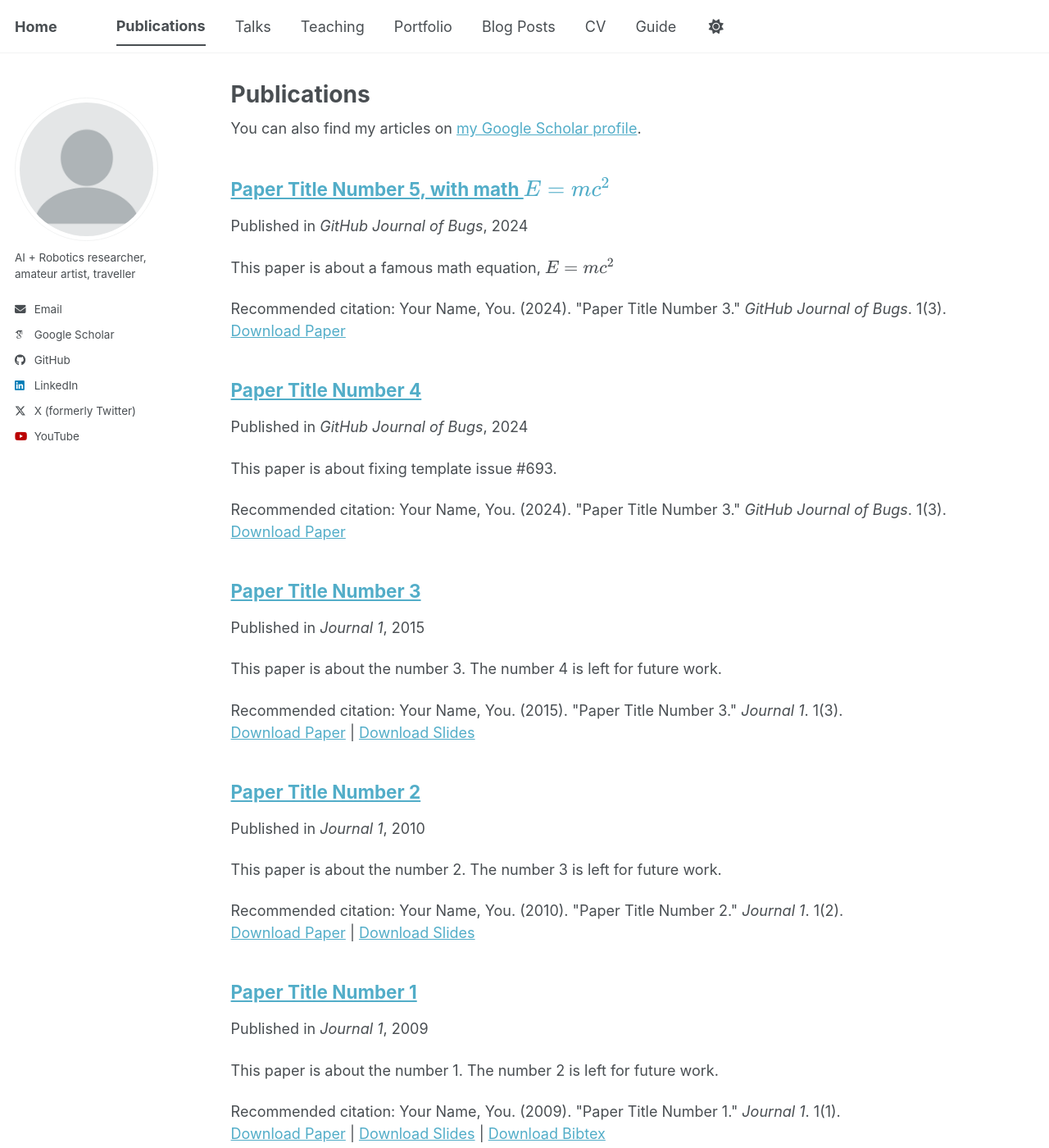
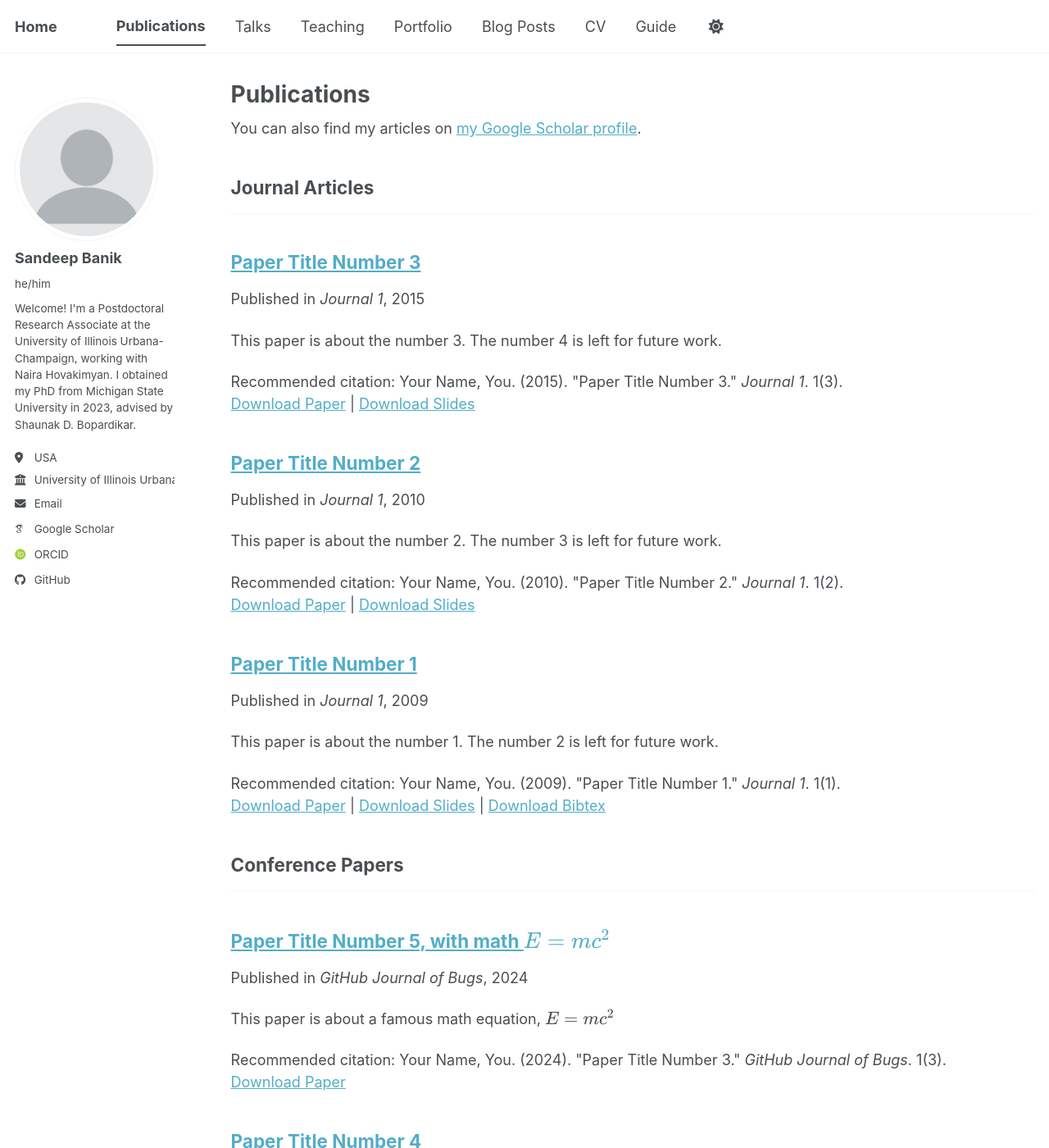
Before and after one commit to sandeepbanik/baniksandeep.github.io, a Jekyll site: the page built from _pages/publications.html, in a window 1280 px wide and 1400 px high. Shown: the whole window at 82% size. Built offline with Jekyll 4.4.1, drawn with Linux system fonts in a browser that asks for light colours; some web fonts are replaced; a script bundle is joined from its source files by our own code; library files that are not in the unit come from our copies; some of the changed lines change nothing that is shown; some of the changed text lies outside the part shown.

Commit message:
Revise site configuration and author details
Updated site configuration with personal details and social media links.

```diff
--- a/_config.yml
+++ b/_config.yml
@@ -3,24 +3,101 @@
 # This config file is meant for settings that affect your entire site, values
 # which you are expected to set up once and rarely need to edit after that.
 # For technical reasons, this file is *NOT* reloaded automatically when you use
-# `jekyll serve`. If you change this file, please restart the server process.
+# `jekyll serve -l -H localhost`. If you change this file, please restart the
+# server process.
 
-# Site Settings
+# Basic Site Settings
 locale                   : "en-US"
+site_theme               : "default" # The available themes options are "default", "air", "sunrise", "mint", "dirt" and "contrast"
 title                    : "Home"
 title_separator          : "-"
 name                     : &name "Sandeep Banik"
-description              : &description "personal description"
-url                      : https://baniksandeep.github.io # the base hostname & protocol for your site e.g. "https://mmistakes.github.io"
+description              : &description "Your Name's academic portfolio"   # Update this with a general description of your site, this is the default if not overridden by a page
+url                      : https://baniksandeep.github.io # The base hostname & protocol for your site e.g. "https://[your GitHub username].github.io",
+                                                           # or if you already have some other page hosted on Github then use "https://[your GitHub username].github.io/[Your Repo Name]"
 baseurl                  : "" # the subpath of your site, e.g. "/blog"
-repository               : "sandeepbanik/baniksandeep.github.io"
-teaser                   :  # filename of teaser fallback teaser image placed in /images/, .e.g. "500x300.png"
-github                   : [metadata]
+repository               : "baniksandeep.github.io"
+
+# Site Author - The following control what appear as part of the author content on the side bar.
+#               If a field is blank the icon and link will not appear, otherwise it will be shown.
+#               Additional customization can be done by editing /_includes/author-profile.html
+author:
+  # Biographic information
+  avatar           : "profile.png"
+  name             : "Sandeep Banik"
+  pronouns         : "he/him"
+  bio              : "Welcome! I'm a Postdoctoral Research Associate at the University of Illinois Urbana-Champaign, working with Naira Hovakimyan. I obtained my PhD from Michigan State University in 2023, advised by Shaunak D. Bopardikar."
+  location         : "USA"
+  employer         : "University of Illinois Urbana-Champaign"
+  uri              : # URL
+  email            : "baniksan@illinois.edu"
+
+  # Academic websites
+  academia         : # URL
+  arxiv            : # URL - Update with the correct link to your profile
+  googlescholar    : "https://scholar.google.com/citations?user=YOUR_ID"
+  inspire-hep      : # URL
+  impactstory      : # URL
+  orcid            : "https://orcid.org/0000-0001-9949-7173"
+  semantic         : # URL
+  ssrn             : # URL
+  pubmed           : #"https://www.ncbi.nlm.nih.gov/pubmed/?term=john+snow"
+  researchgate     : # URL
+  scopus           : # URL
+  zotero           : # URL
+
+
+  # Repositories and software development
+  bitbucket        : # Username - Update with your username on the site
+  codepen          : # Username
+  dribbble         : # Username
+  github           : "https://github.com/sandeepbanik"
+  kaggle           : # Username
+  stackoverflow    : # User number or user number and name (i.e., use "1" or "1/jeff-atwood")
+
+  # Social media
+  artstation       : # Username
+  bluesky          : #"bsky.app" # Replace this with you Bluesky username
+  facebook         : # Username
+  flickr           : # Username
+  foursquare       : # Username
+  goodreads        : # Username
+  google_plus      : # Username
+  keybase          : # Username
+  instagram        : # Username
+  lastfm           : # Username
+  linkedin         : # Username
+  mastodon         : # URL
+  medium           : # URL
+  pinterest        : # Username
+  soundcloud       : # Username
+  steam            : # Username
+  telegram         : # URL
+  tumblr           : # Username
+  twitter          : # Username for X / Twitter
+  vine             : # Username
+  weibo            : # Username
+  wikipedia        : # Username
+  xing             : # Username
+  youtube          : # Username
+  zhihu            : # Username
+
+# Publication Category - The following the list of publication categories and their headings
+publication_category:
+  books:
+    title: 'Books'
+  manuscripts:
+    title: 'Journal Articles'
+  conferences:
+    title: 'Conference Papers'
+
+# Site Settings
+teaser                   :  # filename of teaser fallback teaser image placed in /images/ for social media previews
 breadcrumbs              : false # true, false (default)
 words_per_minute         : 160
 future                   : true
 read_more                : "disabled" # if enabled, adds "Read more" links to excerpts
-talkmap_link             : false #change to true to add link to talkmap on talks page
+talkmap_link             : false      #change to true to add link to talkmap on talks page
 comments:
   provider               : # false (default), "disqus", "discourse", "facebook", "google-plus", "staticman", "custom"
   disqus:
@@ -48,7 +125,9 @@
       options:
         format           : "iso8601" # "iso8601" (default), "timestamp-seconds", "timestamp-milliseconds"
 atom_feed:
+  hide                   : false     # change to true to hide the RSS feed in the footer
   path                   : # blank (default) uses feed.xml
+
 
 # SEO Related
 google_site_verification :
@@ -56,14 +135,16 @@
 alexa_site_verification  :
 yandex_site_verification :
 
+
 # Social Sharing
 twitter:
-  username               : &twitter
+  username               : #&twitter
 facebook:
   username               :
   app_id                 :
   publisher              :
-og_image                 :  # Open Graph/Twitter default site image
+og_image                 :  # Social media default site image
+og_description           :  # Social media default site image description
 # For specifying social profiles
 # - https://developers.google.com/structured-data/customize/social-profiles
 social:
@@ -74,49 +155,10 @@
 
 # Analytics
 analytics:
-  provider               :  "google-universal" # false (default), "google", "google-universal", "custom"
+  provider               :  "false" # false (default), "google", "google-universal", "google-analytics-4", "custom"
   google:
     tracking_id          :
 
-
-# Site Author
-author:
-  name             :
-  avatar           : "profile.png"
-  bio              : "AI + Robotics researcher, amateur artist, traveller"
-  location         :
-  employer         :
-  pubmed           :
-  googlescholar    : "https://scholar.google.com/citations?user=I4k7ukgAAAAJ&hl=en&oi=ao"
-  email            : "shuijing.liu@utexas.edu"
-  researchgate     :
-  uri              :
-  bitbucket        :
-  codepen          :
-  dribbble         :
-  flickr           :
-  facebook         :
-  foursquare       :
-  github           : "Shuijing725"
-  google_plus      :
-  keybase          :
-  instagram        :
-  impactstory      :
-  lastfm           :
-  linkedin         : "shuijing-liu-4089b3123"
-  orcid            :
-  pinterest        :
-  soundcloud       :
-  stackoverflow    :
-  steam            :
-  tumblr           :
-  twitter          : "dafeijing"
-  vine             :
-  weibo            :
-  xing             :
-  youtube          : "https://www.youtube.com/channel/UCRdZZzmk1YNBM3ZsqodtyOQ"
-  wikipedia        :
-  bilibili         : "https://space.bilibili.com/331114054/"
 
 # Reading Files
 include:
@@ -128,23 +170,26 @@
   - "*.sublime-workspace"
   - .asset-cache
   - .bundle
+  - .github
   - .jekyll-assets-cache
   - .sass-cache
-  - CHANGELOG
-  - Capfile
-  - Gemfile
-  - Gruntfile.js
-  - LICENSE
-  - README
-  - Rakefile
   - assets/js/_main.js
   - assets/js/plugins
   - assets/js/vendor
+  - CHANGELOG
+  - Capfile
   - config
+  - Dockerfile
+  - Gemfile
+  - Gruntfile.js
   - gulpfile.js
+  - LICENSE
+  - local
   - log
   - node_modules
-  - package.json
+  - package.json*
+  - Rakefile
+  - README
   - tmp
   - vendor
 keep_files:
@@ -174,7 +219,7 @@
   enable_coderay: false
 
 
-# Collections
+# These settings control the types of collections used by the template
 collections:
   teaching:
     output: true
@@ -190,7 +235,7 @@
     permalink: /:collection/:path/
 
 
-# Defaults
+# These settings control how pages and collections are included in the site
 defaults:
   # _posts
   - scope:
@@ -246,32 +291,36 @@
       author_profile: true
       share: true
 
+
 # Sass/SCSS
 sass:
   sass_dir: _sass
-  style: compressed # http://sass-lang.com/documentation/file.SASS_REFERENCE.html#output_style
+  style: compressed # https://sass-lang.com/documentation/file.SASS_REFERENCE.html#output_style
 
 
 # Outputting
 permalink: /:categories/:title/
 # paginate: 5 # amount of posts to show
 # paginate_path: /page:num/
-timezone: America/Los_Angeles # http://en.wikipedia.org/wiki/List_of_tz_database_time_zones
+timezone: Etc/UTC # https://en.wikipedia.org/wiki/List_of_tz_database_time_zones
 
 
 # Plugins
 plugins:
+  - jekyll-feed
+  - jekyll-gist
   - jekyll-paginate
   - jekyll-sitemap
+  - jekyll-redirect-from
+  - jemoji
+
+# Mimic GitHub Pages with --safe
+whitelist:
+  - jekyll-feed
   - jekyll-gist
-  - jekyll-feed
-  - jekyll-redirect-from
-# mimic GitHub Pages with --safe
-whitelist:
   - jekyll-paginate
   - jekyll-sitemap
-  - jekyll-gist
-  - jekyll-feed
+  - jekyll-redirect-from
   - jemoji
 
 
@@ -305,7 +354,7 @@
 
 
 # HTML Compression
-# - http://jch.penibelst.de/
+# - https://jch.penibelst.de/
 compress_html:
   clippings: all
   ignore:
```
